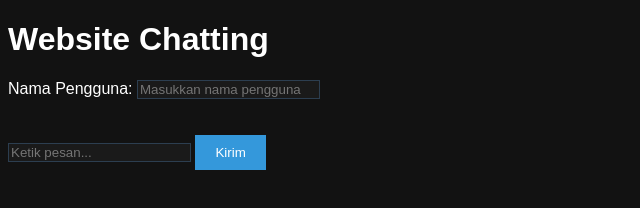
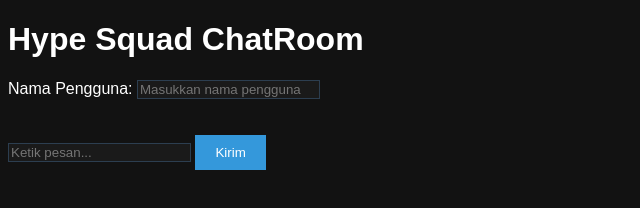
Before and after one commit to Ucupp3/Chat-squad, a plain HTML site: page index.html in a window 1280 px wide. Shown: the whole page, without its empty margins (0-640 px from the left). Drawn offline with Linux system fonts and the light colour scheme.

Commit message:
Update index.html

```diff
--- a/index.html
+++ b/index.html
@@ -5,7 +5,7 @@
 <link rel="stylesheet" href="style.css">
 </head>
 <body>
-    <h1>Website Chatting</h1>
+    <h1>Hype Squad ChatRoom</h1>
     <label for="username">Nama Pengguna:</label>
     <input type="text" id="username" placeholder="Masukkan nama pengguna">
     <br><br>
```
